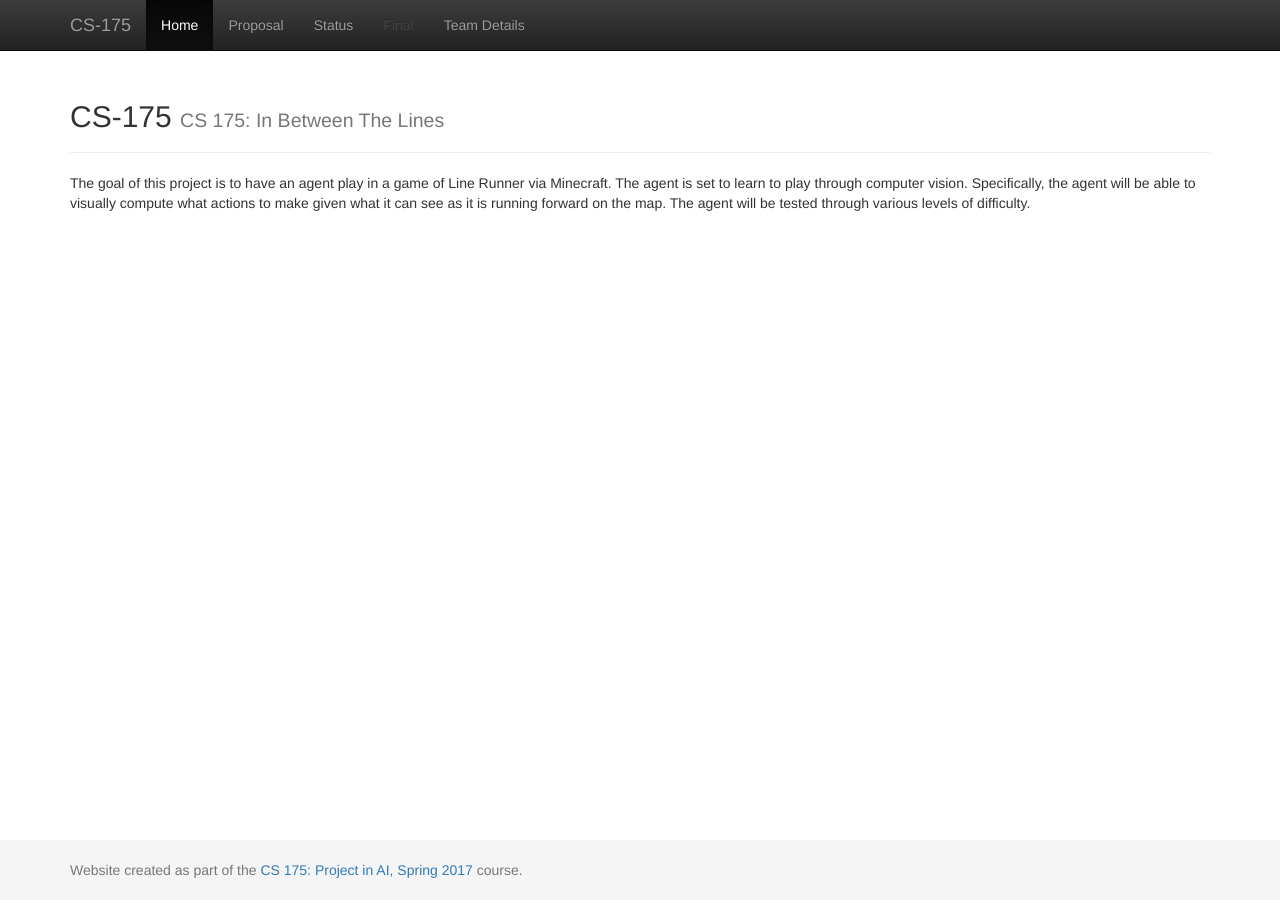
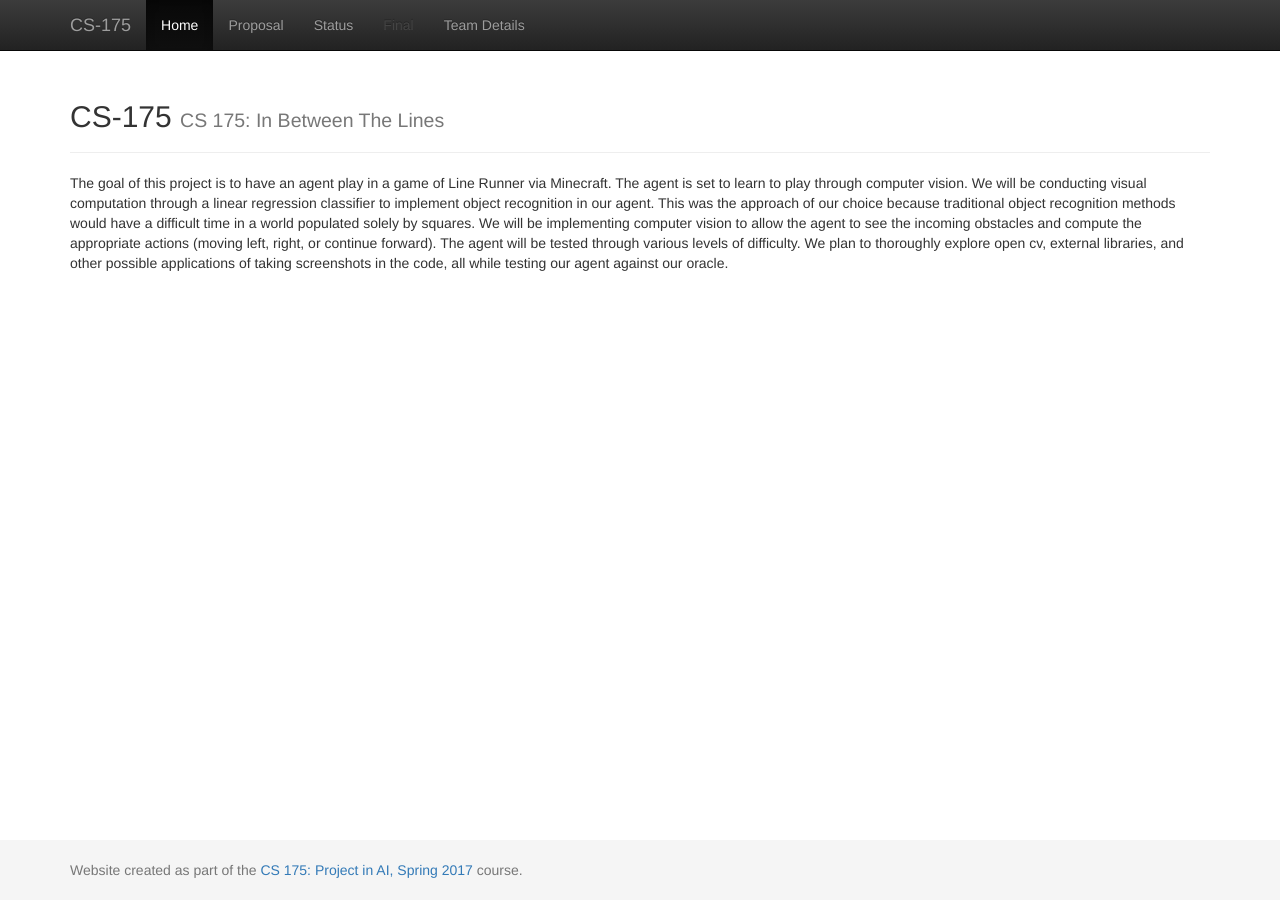
Before and after one commit to klyuen94/In-Between-The-Lines, a Jekyll site: the page built from docs/index.md, in a window 1280 px wide. Built offline with Jekyll 4.4.1, drawn with Linux system fonts in a browser that asks for light colours.

Commit message:
Update index.md
updated for progress report

```diff
--- a/docs/index.md
+++ b/docs/index.md
@@ -3,4 +3,4 @@ layout: default
 title: In Between The Lines
 ---
 
-The goal of this project is to have an agent play in a game of Line Runner via Minecraft. The agent is set to learn to play through computer vision. Specifically, the agent will be able to visually compute what actions to make given what it can see as it is running forward on the map. The agent will be tested through various levels of difficulty.
+The goal of this project is to have an agent play in a game of Line Runner via Minecraft. The agent is set to learn to play through computer vision. We will be conducting visual computation through a linear regression classifier to implement object recognition in our agent. This was the approach of our choice because traditional object recognition methods would have a difficult time in a world populated solely by squares. We will be implementing computer vision to allow the agent to see the incoming obstacles and compute the appropriate actions (moving left, right, or continue forward). The agent will be tested through various levels of difficulty. We plan to thoroughly explore open cv, external libraries, and other possible applications of taking screenshots in the code, all while testing our agent against our oracle.
```
